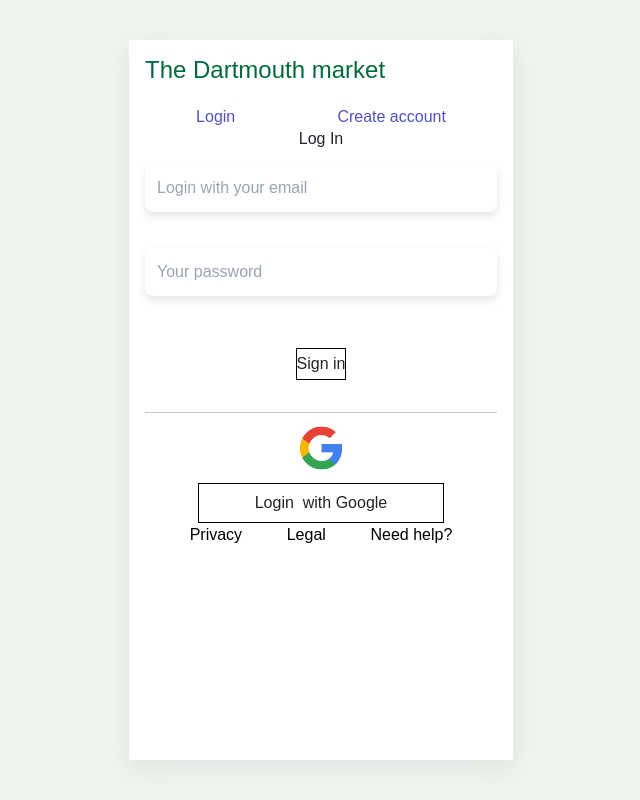
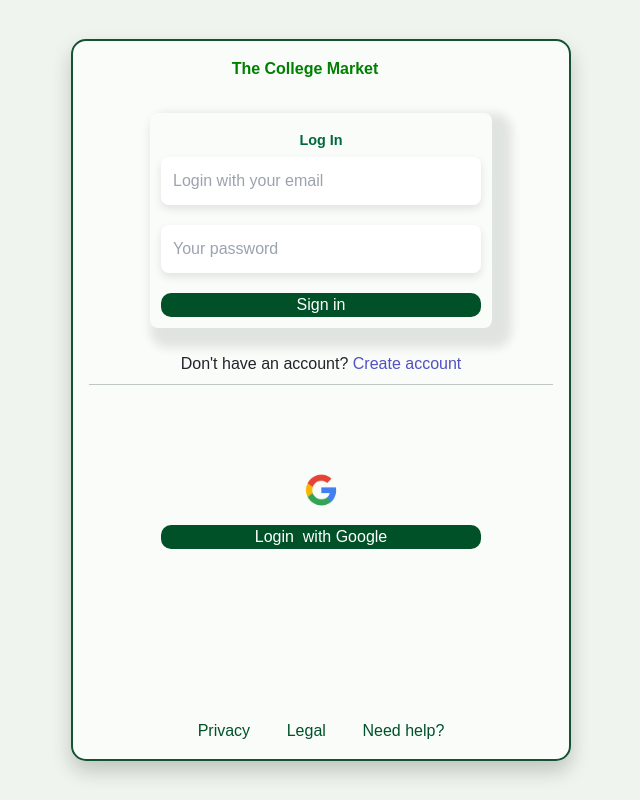
Before and after one commit to n-destin/market, a React (Vite) app: page /login in a window 1280 px wide. Shown: the whole page, without its empty margins (319-959 px from the left). Built offline with nearby package versions, Linux system fonts and the light colour scheme.

Commit message:
new commit

```diff
--- a/src/components/authentication/login.css
+++ b/src/components/authentication/login.css
@@ -1,205 +1,137 @@
-.loginPage, .accountPage{
+.loginPage {
     height: 100vh;
     width: 100vw;
     background-color: #EFF5EE;
+    display: flex;
+    flex-direction: column;
     align-items: center;
-    display: flex;
     justify-content: center;
 }
 
-.accountPage{
-    height: 94vh;
-}
-
-.loginCard, .accountCard{
-    height: 90vh;
-    width: 30vw;
-    background-color: white;
+.loginCard {
+    width: 80%;
+    max-width: 500px; /* Adjust based on your preference */
+    background-color: rgba(255, 255, 255, 0.7);
     padding: 1rem;
-    box-shadow: rgba(149, 157, 165, 0.2) 0px 8px 24px;
-}
-
-.accountCard{
-    width: 60%;
-    height: 60%;
-    margin-bottom: 10rem;
-}
-
-
-.inputs{
+    box-shadow: 0px 10px 20px rgba(0, 0, 0, 0.2);
+    border: 2px solid #135333;
+    border-radius: 15px;
+    position: relative;
     display: flex;
     flex-direction: column;
-    justify-content: center;
     align-items: center;
 }
 
-.spanning_element{
-    margin-left: 2.6rem;
+.accountLinks {
+    font-size: 24px;
+    font-weight: 600;
+    margin-bottom: 1rem;
 }
 
-.userId{
-    margin-left: 1.5rem;
+.inputs {
+    width: 100%;
+    display: flex;
+    flex-direction: column;
+    align-items: center;
 }
 
-.inputs > input {
-    width: 70%;
+.inputs {
     padding: .7rem;
-    margin: 1rem;
-}
-.lognavigator {
-    display: flex;
-    flex-direction: row;
-    justify-content: space-around;
+    margin: 1rem 0;
+    border: none;
+    border-radius: 8px;
+    box-shadow: 10px 10px 10px 10px rgba(2, 18, 7, 0.1);
 }
 
-.heading{
-    display: flex;
-    flex-direction: row;
-    /* margin-left: 5rem; */
-    /* height: 5rem; */
+.buttonLogin {
+    width: 20rem;
+    height: 1.5rem;
+    background-color: #005128;
+    color: #fff;
+    border: none;
+    border-radius: 10px;
+    cursor: pointer;
+    transition: background-color 0.3s ease;
 }
 
-.changeButton{
-    margin-left: 1rem;
-    color: rgb(16, 114, 219);
-    text-decoration: underline;
+.buttonLogin:hover {
+    background-color: #a5d5bd;
+    color: #005128;
 }
 
-.partTwo{
-    align-self: center;
-}
-
-.spanning_element_email, .userId, .spanning_element{
-    font-weight: lighter;
-}
-
-.detail{
-    display: flex;
-    flex-direction: column;
-}
-
-
-.spanning_element_email{
-    margin-left: 6rem;
-}
-
-.heading > * > *, .details > *{
-    margin: none;
-    padding: none;
-    text-align: left;
-}
-
-span{
-    color: black;
-}
-
-.details{
-    display: flex;
-    flex-direction: row;
-    justify-content: space-evenly;
-}
-
-.link{
-    text-decoration: none;
-    padding: 0 0 .9rem 0;
-    color: black;
-    font-size: .9rem;
-}
-
-.head_content{
-    font-weight: bolder;
-    color: green;
-    font-size: .95rem;
-    margin-top: .6rem;
-}
-
-
-hr{
-    width: 70%;
-}
-
-
-input[type = 'button']{
-    background-color: transparent;
-    border: 1px solid black;
-}
-input[type = 'button']:hover{
-    cursor: pointer;
-    background-color: #EFF5EE;
-}
-.buttonLogin  {
-    height: 2rem;
-    margin: 2rem;
-}
-
-.horizontal{
-    width: 100%;
-}
-
-.loginLink{
+.loginLink, .centerLink a {
     text-decoration: none;
     color: rgb(81, 81, 195);
 }
 
-.third-party-login{
-    /* margin-top: 2rem;  */
+.centerLink {
+    text-align: center;
+    width: 100%;
+}
+
+.links {
+    width: 100%;
+    display: flex;
+    justify-content: space-evenly;
+    margin-top: 10px;
+}
+
+.links > a {
+    text-decoration: none;
+    color: #005128;
+    margin-top: 10rem;
+}
+
+h2 {
+    margin: 0;
+    padding: 0;
+    font-size: 24px;
+    color: #00693e;
+}
+
+.third-party-login {
+    margin-top: 5rem;
     display: flex;
     flex-direction: column;
-    justify-content: center;
     align-items: center;
 }
 
-.third-party-login > input{
-    height: 2.5rem;
-    width: 70%;
-}
-.links > *{
-    color: black;
+.third-party-login > img {
+    margin-bottom: 10px;
 }
 
-
-.links{
-    /* margin-top: 5rem; */
-    display: flex;
-    flex-direction: row;
-    justify-content: space-evenly;
+.third-party-button {
+    width: 20rem;
+    height: 1.5rem;
+    background-color: #005128;
+    color: #fff;
+    border: none;
+    border-radius: 10px;
+    cursor: pointer;
+    transition: background-color 0.3s ease;
 }
 
-h2{
-    margin: none;
-    padding: none;
+.third-party-button:hover {
+    background-color: #a5d5bd;
+    color: #005128;
 }
 
-.profileImage{
-    border-radius: 50%;
-    height: 10rem;
-    margin-left: 4rem;
+@media (max-width: 768px) {
+    .loginCard {
+        width: 90%;
+    }
+
+    .inputs > input, .buttonLogin, .third-party-button {
+        width: 90%;
+    }
 }
 
-.horizontaldetail{
-    width: 100%;
-    margin-bottom: 1rem;
+@media (max-width: 500px) {
+    .inputs > input, .buttonLogin, .third-party-button {
+        font-size: 14px;
+    }
+
+    .accountLinks {
+        font-size: 20px;
+    }
 }
-
-.account_nativation{
-    background-color: white;
-    position: block;
-    padding: 1.2rem;
-    display: flex;
-    flex-direction: row;
-    text-decoration: none;
-}
-.account_nativation .rightLinks{
-    display: flex;
-    flex-direction: row;
-    margin-left: 60%;
-}
-
-.accountLinks{
-    text-decoration: none;
-    padding: 0 0 0 2rem;
-}
-
-h4{
-    color: black;
-}
--- a/src/components/login.jsx
+++ b/src/components/login.jsx
@@ -1,6 +1,4 @@
-import React from "react";
-import { useState } from "react";
-import * as userActions from '../actions/useractions'
+import React, { useState } from "react";
 import { useDispatch } from "react-redux";
 import { useNavigate } from "react-router";
 import { SignIn } from "../actions/useractions";
@@ -8,7 +6,7 @@ import './authentication/login.css'
 import googleIcon from '../images/googleIcon.png'
 import { Link } from "react-router-dom";
 import SingUp from '../components/craeteAccount'
-import { useEffect } from "react";
+
 
 const SignUp = (props) =>{
 
@@ -47,18 +45,16 @@ const SignUp = (props) =>{
 
         return(
             <div className="loginPage">
+
                 <div className="loginCard">
-                <h1 className="heading">The Dartmouth market</h1>
-                <div className="lognavigator">
-                    <Link className="loginLink" onClick={()=>{setLogin(true)}}>Login</Link>
-                    <Link className="loginLink" onClick={()=>{setLogin(false)}}>Create account</Link>
-                </div>
+                <Link to={`/`} style={{color: "green"}} className = "accountLinks">The College Market</Link>
                     {(login)? loginRender(): <SingUp />}
+                    <p className="centerLink">Don't have an account? <Link className="loginLink" onClick={()=>{setLogin(false)}}>Create account</Link></p>
                     <hr />
                     <div className="bottoms">
                         <div className="third-party-login">
-                        <img src={googleIcon} alt="" height='70rem' width='70rem'/>
-                        <input type="button" name="" id=""  value = {`${(login)? 'Login ' : 'Sign up'} with Google`}/>
+                            <img src={googleIcon} alt="" height='50rem' width='50rem'/>
+                            <input type="button" className="third-party-button" name="" id="" value={`${(login)? 'Login ' : 'Sign up'} with Google`} />
                         </div>
                         <div className="links">
                             <Link >Privacy</Link>
@@ -69,6 +65,7 @@ const SignUp = (props) =>{
                 </div>
             </div>
         )
+
 }
 
 export default SignUp;
--- a/src/components/navigation/navigation.jsx
+++ b/src/components/navigation/navigation.jsx
@@ -90,9 +90,11 @@ const IconsToRender = Object.keys(iconsNavigation).map(iconKey => {
                         </div>
                         </div>
                         <div className="iconContainer">
+
                         <div className="icons">
                             {IconsToRender}
                         </div>
+
                         </div>
                         <SignInHandler />
                         </div>
--- a/src/components/navigation/subnavigation.css
+++ b/src/components/navigation/subnavigation.css
@@ -1,22 +1,30 @@
+body, html {
+    margin: 0;
+    padding: 0;
+    height: 100%;
+    width: 100%;
+    overflow-x: auto;
+}
+
+/* ... your other global styles ... */
+
 .subnavigation {
-    margin: 10px 0;
-    display: flex;
-    justify-content: center;
     background-color: #EFF5EE;
+    white-space: nowrap;
     width: 100%;
 }
 
 .centerWrapper {
     display: flex;
+    width: 100%;
     justify-content: center;
-    width: 100%;
 }
 
 .category-container {
     display: flex;
-    overflow-x: auto;
-    white-space: nowrap;
-    gap: 16px; /* Adjust space between categories as needed */
+    gap: 16px;
+    align-items: center;
+    justify-content: start;
 }
 
 .sub-link {
@@ -36,3 +44,10 @@
 .subnavigation > * {
     padding: .4rem;
 }
+
+/* Media Query for Smaller Screens */
+@media (max-width: 768px) { /* Adjust this value based on when you notice the issue */
+    .centerWrapper {
+        justify-content: start;
+    }
+}
--- /dev/null
+++ b/src/components/productActions/cart.css
@@ -0,0 +1,151 @@
+.cartContent {
+    min-height: 100vh;
+    width: 100%;
+    display: flex;
+    flex-direction: column;
+    margin-bottom: 4rem;
+    overflow-x: auto;
+}
+
+.cartFlexContainer {
+    display: flex;
+    flex-direction: column;
+    flex-grow: 1;
+    padding: 0 5%;
+}
+
+.shoppingCartHeading {
+    margin: 0.8rem 0;
+    font-size: 1.5rem;
+}
+
+hr {
+    border: 0;
+    border-bottom: 1px solid #0b2a19;
+    margin-bottom: 3rem;
+    margin-top: 2rem;
+}
+
+
+.cartBody {
+    display: flex;
+    flex-direction: row;
+    justify-content: space-between;
+    flex-grow: 1;
+}
+
+.cartLeft {
+    position: relative;
+    flex: 2;
+    white-space: nowrap;
+    border: 5px solid #093412;
+    background: #EFF5EE;
+    box-shadow: 0 10px 15px rgba(0, 0, 0, 0.1);
+    padding: 0.5rem;
+    margin-right: 4rem;
+    border-radius: 10px;
+}
+
+.cartRight {
+    flex: 1;
+    display: flex;
+    flex-direction: column;
+    border: 5px solid #093412;
+    background: #EFF5EE;
+    padding: 1rem;
+    margin: 1rem;
+    box-shadow: 0 4px 8px rgba(0, 0, 0, 0.1);
+    border-radius: 10px;
+}
+
+.notYetContent,
+.leftSide,
+.cartText {
+    display: flex;
+    flex-direction: column;
+    align-items: flex-start;
+    padding-left: 1.5rem;
+}
+
+.cartImage {
+    position: absolute;
+    margin: 15px;
+    top: 0;
+    left: 0;
+    height: 50px;
+    width: auto;
+}
+
+.itemsText {
+    font-size: 0.8rem;
+}
+
+.checkoutButton {
+    background-color: green;
+    font-size: 0.8rem;
+    padding: 0.3rem 1rem;
+    height: 2.2rem;
+    width: fit-content;
+    border: none;
+    cursor: pointer;
+    color: #fff;
+    margin-top: 19.2rem;
+    border-radius: 10px;
+}
+
+.emptyCartButton {
+    background-color: green;
+    font-size: 0.8rem;
+    padding: 0.3rem 1rem;
+    height: 2.2rem;
+    width: fit-content;
+    border: none;
+    cursor: pointer;
+    color: #fff;
+    margin-top: 22rem;
+    align-self: flex-start;
+    border-radius: 10px;
+}
+
+.emptyCartButton:hover,
+.checkoutButton:hover {
+    background-color: rgb(199, 181, 16);
+    transform: translateY(10%);
+}
+
+.orderSummary {
+    display: flex;
+    justify-content: space-between;
+    width: 100%;
+    margin-top: 1rem;
+    white-space: nowrap;
+}
+
+.relatedProducts {
+    display: flex;
+    flex-direction: column;
+    align-items: flex-start;
+    padding: 1rem 0;
+    width: 100%;
+}
+
+.listOfRelatedProducts {
+    display: flex;
+    width: 100%;
+    margin-left: 20px;
+}
+
+h1, h4, p {
+    margin: 0.5rem 0;
+}
+
+
+h2 {
+    font-size: 0.9rem;
+    font-weight: bolder;
+    margin: 0.5rem 0;
+}
+.cartRight > h3{
+    font-weight: 800;
+    font-size: 1.2rem;
+}
--- a/src/components/productActions/createProduct.css
+++ b/src/components/productActions/createProduct.css
@@ -126,7 +126,7 @@ input.createProductButton {
 }
 
 input.createProductButton:hover {
-    background-color: #2e250d;
+    background-color: rgb(199, 181, 16);
     color: white;
     transform: translateY(10%);
 }
```
Also changed, not shown: src/components/craeteAccount.jsx (+26 -25 lines), src/components/navigation/navigation.css (+12 -8 lines), src/components/productActions/cart.jsx (+65 -15 lines), src/components/index.css (line endings or trailing spaces), src/images/cart.jpeg (deleted), src/images/newCart.png (added). Lines whose indentation alone changed are shown as unchanged.
